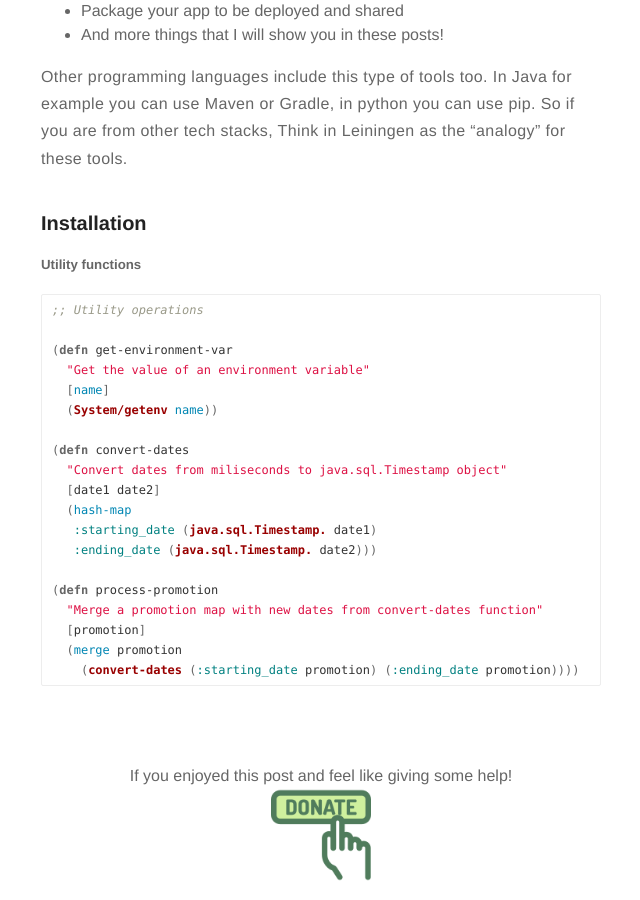
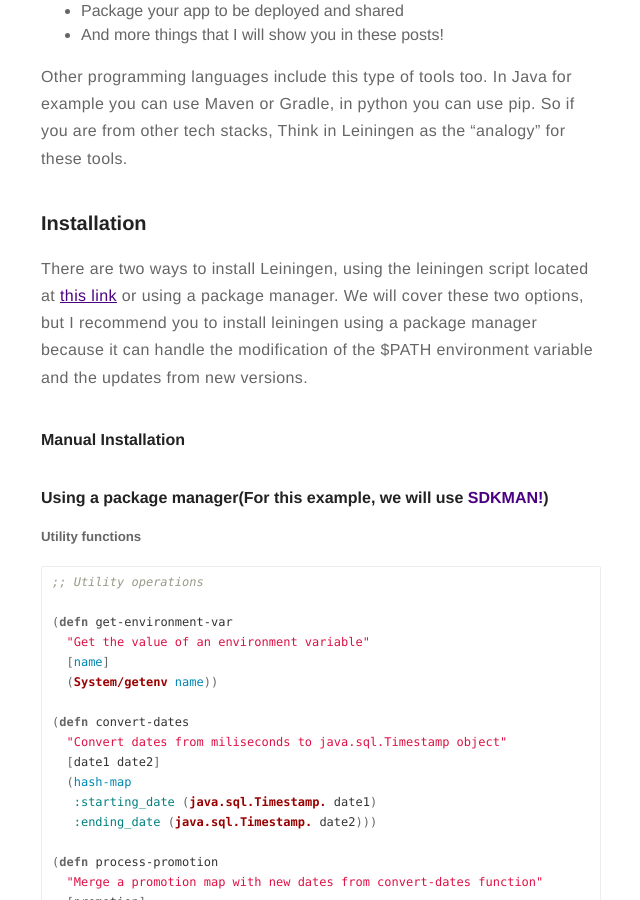
Before and after one commit to evinasgu/evinasgu.github.io, a Jekyll site: the page built from _posts/2020-01-01-leiningen-101-part-1.markdown, in a window 1280 px wide and 900 px high, scrolled down 1425 px. Shown: the whole window, without its empty margins (319-959 px from the left). Built offline with Jekyll 4.4.1, drawn with Linux system fonts in a browser that asks for light colours.

Commit message:
Trying again magit

```diff
--- a/_posts/2020-01-01-leiningen-101-part-1.markdown
+++ b/_posts/2020-01-01-leiningen-101-part-1.markdown
@@ -47,6 +47,12 @@ Other programming languages include this type of tools too. In Java for example
 
 ### Installation
 
+There are two ways to install Leiningen, using the leiningen script located at [this link](https://leiningen.org/) or using a package manager. We will cover these two options, but I recommend you to install leiningen using a package manager because it can handle the modification of the $PATH environment variable and the updates from new versions.
+
+#### Manual Installation
+
+#### Using a package manager(For this example, we will use [SDKMAN!](https://sdkman.io/))
+
 
 
 
```
